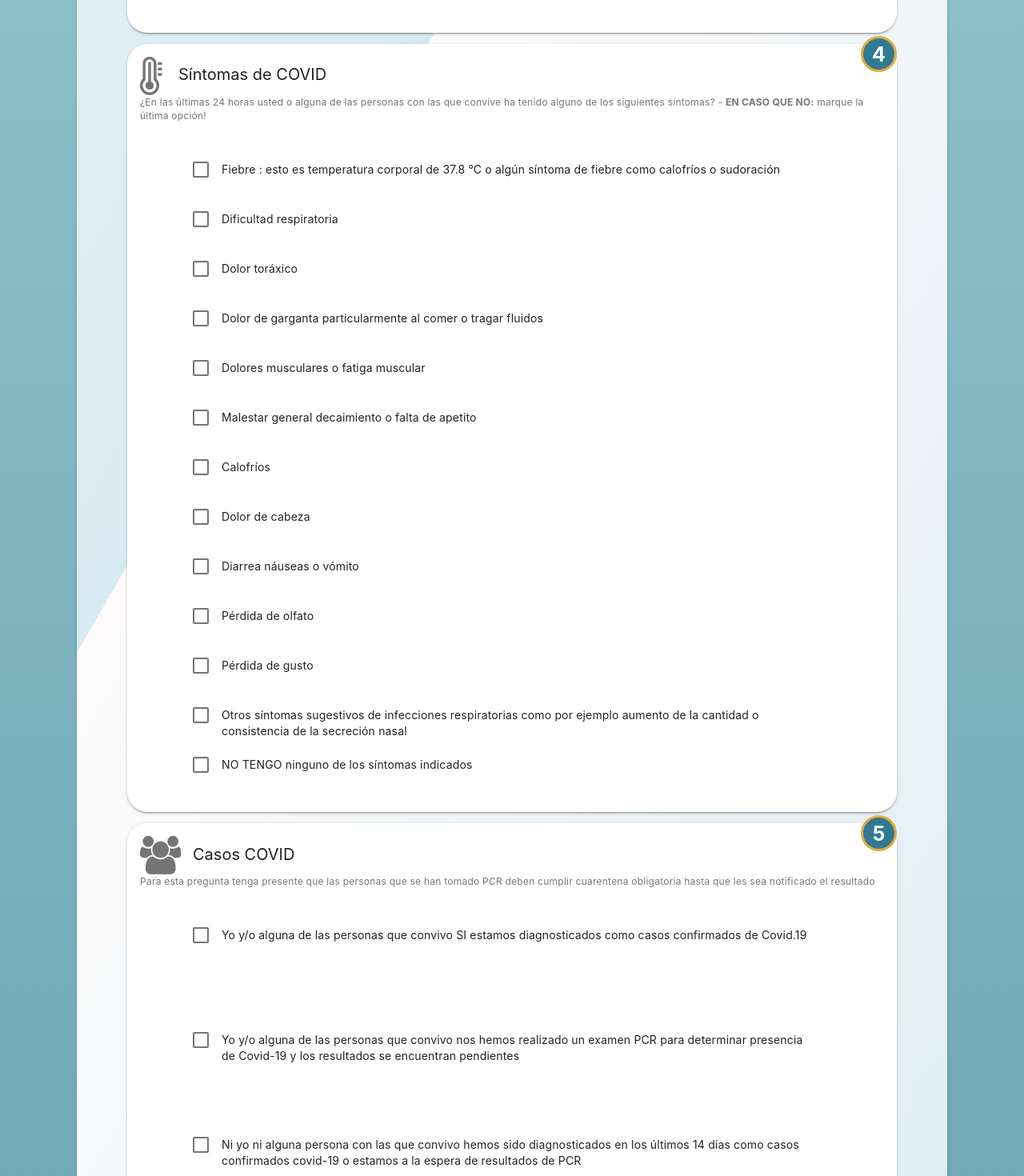
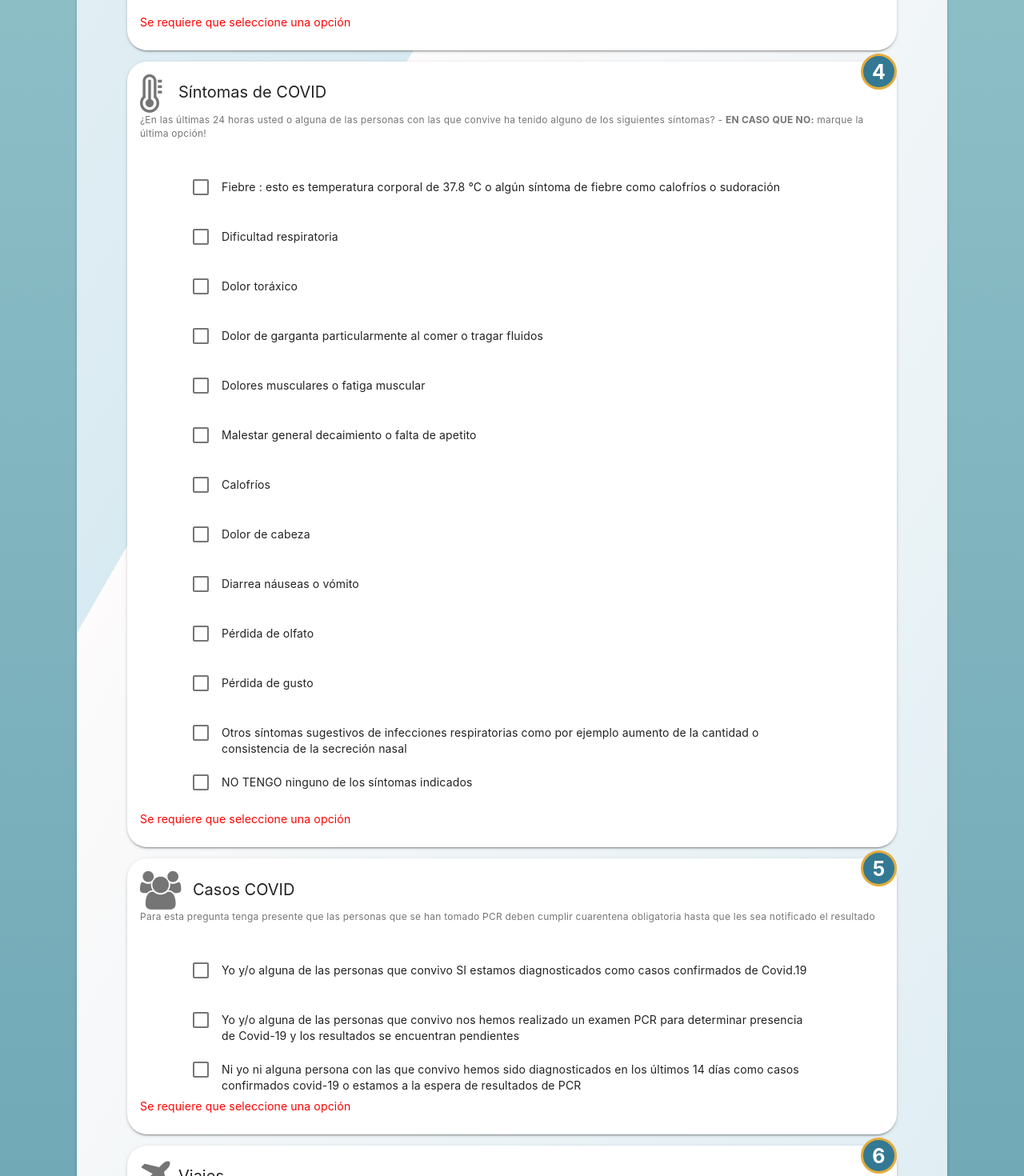
Before and after one commit to cristianrojasn/AMSA_COVID19_form, a Vue app in the folder amsa-form/: page / in a window 1280 px wide. Shown: the part 1680-3150 px from the top of the page at 80% size. Built offline with nearby package versions, Linux system fonts and the light colour scheme; what vuefire would draw is missing.

Commit message:
Validacion segunda página

```diff
--- a/amsa-form/src/components/AMSAform.vue
+++ b/amsa-form/src/components/AMSAform.vue
@@ -71,7 +71,7 @@
             </md-card-header>
             <!--Inicio del contenido de COVID-->
             <md-card-content>
-              <Selpreexistencias @updateDataPreex="updatePreex"/>
+              <Selpreexistencias ref="seccionPreex" @updateDataPreex="updatePreex"/>
             </md-card-content>
             <md-divider></md-divider>
             <md-card-header>
@@ -173,8 +173,8 @@ export default {
           area:null,
           empresa:null,
           vicepresidencia:null,
-          preex:{},
-          sintomas:{},
+          preex:[],
+          sintomas:[],
           casos:null,
           viajes:null,
           radio:null,
@@ -187,7 +187,6 @@ export default {
         this.form[value.campo] = value.data
       },
       updatePreex(value){
-        console.log('Hola')
         this.form[value.campo] = value.data
       },
       sendDataFirebase(){
@@ -205,8 +204,9 @@ export default {
 
       validateUser(){
         //this.$v.$touch()
+        this.$refs.seccionPreex.validar()
         this.$refs.PrimeraPagina.validar()
-        if (!this.$refs.PrimeraPagina.ifVal()) {
+        if (!this.$refs.PrimeraPagina.ifVal() && !this.$refs.seccionPreex.ifVal()) {
           console.log('Datos enviados')
           this.sendDataFirebase()
         }
--- a/amsa-form/src/components/preexistencias.vue
+++ b/amsa-form/src/components/preexistencias.vue
@@ -17,13 +17,23 @@
                     <md-card-content>
                         <div class="md-layout table-selector" style="display:flex; justify-content:center; margin: 0 auto;">
                             <table style="width:100%">
-                                <tr v-for="(opciones,indice) of ArrPreex" :key="opciones">
+                                <tr v-for="(opciones) of ArrPreex" :key="opciones">
                                     <td>
-                                        <md-checkbox @change="updatePreexistencias" v-model="preex[indice]" :value="opciones">{{ opciones }}</md-checkbox>
+                                        <md-checkbox class="md-primary"  @change="preexistencias" v-model="preex" :value="opciones">{{ opciones }}</md-checkbox>
+
+                                    </td>
+                                </tr>
+                                <tr>
+                                    <td>
+                                        <md-checkbox class="md-primary" @change="noPreexistencias" v-model="noPreex" value="NO TENGO ninguna de las condiciones de salud indicadas">NO TENGO ninguna de las condiciones de salud indicadas</md-checkbox>
                                     </td>
                                 </tr>
                             </table>
                         </div>
+                        <span
+                            class="md-error"
+                            v-if="!$v.preexFinal.validarPreex"
+                            >Se requiere que seleccione una opción</span>
                     </md-card-content>
                 </md-card>
             </b-col>
@@ -38,19 +48,30 @@
                             <md-icon class="fa fa-thermometer-full md-size-2x"></md-icon>
                             <span>Síntomas de COVID</span>
                             <p class="md-caption">
-                            ¿En las últimas 24 horas usted o alguna de las personas con las que convive ha tenido alguno de los siguientes síntomas? - <b>EN CASO QUE NO:</b> marque la última opción!</p>
+                            ¿En las últimas 24 horas usted o alguna de las personas con las que convive ha tenido alguno de los siguientes síntomas? - <strong>EN CASO QUE NO:</strong> marque la última opción!</p>
                         </div>
                     </md-card-header>
                     <md-card-content>
                         <div class="md-layout table-selector" style="display:flex; justify-content:center; margin: 0 auto;">
                             <table style="width:100%">
-                                <tr v-for="(itemes,indice) of ArrSintomas" :key="itemes">
-                                    <td style="">
-                                        <md-checkbox @change="updateSintomas" v-model="sintomas[indice]" :value="itemes">{{ itemes }}</md-checkbox>
+                                <tr v-for="(itemes) of ArrSintomas" :key="itemes">
+                                    <td class="celdaSintomas">
+                                        <md-checkbox class="md-primary" @change="conSintomas" v-model="sintomas" :value="itemes">{{ itemes }}</md-checkbox>
+                                    </td>
+                                </tr>
+                                <tr>
+                                    <td>
+                                        <md-checkbox class="md-primary" @change="sinSintomas" v-model="noSintomas" value="NO TENGO ninguno de los síntomas indicados">
+                                            NO TENGO ninguno de los síntomas indicados
+                                        </md-checkbox>
                                     </td>
                                 </tr>
                             </table>
                         </div>
+                        <span
+                            class="md-error"
+                            v-if="!$v.sintomasFinal.validarSintomas"
+                            >Se requiere que seleccione una opción</span>
                     </md-card-content>
                 </md-card>
             </b-col>
@@ -73,12 +94,16 @@
                         <div class="md-layout table-selector" style="display:flex; justify-content:center; margin: 0 auto;">
                             <table style="width:100%">
                                 <tr v-for="(iteracion) of ArrCasos" :key="iteracion">
-                                    <td style="padding-bottom: 70px;">
-                                        <md-checkbox @change="updateCasos" v-model="casos" :value="iteracion">{{ iteracion }}</md-checkbox>
+                                    <td class="celdaCasos">
+                                        <md-checkbox class="md-primary" @change="updateCasos" v-model="casos" :value="iteracion">{{ iteracion }}</md-checkbox>
                                     </td>
                                 </tr>
                             </table>
                         </div>
+                            <span
+                            class="md-error"
+                            v-if="!$v.casos.required"
+                            >Se requiere que seleccione una opción</span>
                     </md-card-content>
                 </md-card>
             </b-col>
@@ -93,7 +118,7 @@
                             <md-icon class="fa fa-plane md-size-2x"></md-icon>
                             <span>Viajes</span>
                             <p class="md-caption">
-                            Si no se identifica con alguno de los puntos, omita la pregunta - <b>EN CASO QUE NO</b>: marque la última opción!
+                            Si no se identifica con alguno de los puntos, omita la pregunta - <strong>EN CASO QUE NO</strong>: marque la última opción!
                             </p>
                         </div>
                     </md-card-header>
@@ -102,13 +127,17 @@
                             <table style="width:100%">
                                 <tr v-for="(items) of ArrViajes" :key="items.dato">
                                     <td :style="items.estilo">
-                                        <md-checkbox @change="updateViajes" v-model="viajes" :value="items.dato">
+                                        <md-checkbox class="md-primary" @change="updateViajes" v-model="viajes" :value="items.dato">
                                         <span>{{ items.dato }}</span>
                                         </md-checkbox>
                                     </td>
                                 </tr>
                             </table>
                         </div>
+                            <span
+                            class="md-error"
+                            v-if="!$v.viajes.required && viajes == null"
+                            >Se requiere que seleccione una opción</span>
                     </md-card-content>
                 </md-card>
             </b-col>
@@ -158,6 +187,10 @@
                             <md-radio @change="updateContacto" v-model="radio" value="Si">Sí</md-radio>
                             <md-radio @change="updateContacto" v-model="radio" value="No">No</md-radio>
                         </div>
+                        <span
+                            class="md-error"
+                            v-if="!$v.radio.required"
+                            >Se requiere que seleccione una opción</span>
                     </md-card-content>
                 </md-card>
             </b-col>
@@ -181,9 +214,13 @@
                     </md-card-header>
                     <md-card-content>
                         <div>
-                            <md-radio @change="updateSalud" v-model="salud" value="Si2">Sí</md-radio>
-                            <md-radio @change="updateSalud" v-model="salud" value="No2">No</md-radio>
+                            <md-radio @change="updateSalud" v-model="salud" value="Si">Sí</md-radio>
+                            <md-radio @change="updateSalud" v-model="salud" value="No">No</md-radio>
                         </div>
+                        <span
+                            class="md-error"
+                            v-if="!$v.salud.required"
+                            >Se requiere que seleccione una opción</span>
                     </md-card-content>
                 </md-card>
             </b-col>
@@ -194,6 +231,24 @@
 <script>
 
 import {ArrPreex,ArrSintomas,ArrCasos,ArrViajes} from '../variables.js'
+import { required } from 'vuelidate/lib/validators'
+
+//Custom validations
+const validarPreex = (value) => {
+    if(value.length == 0){
+        return false
+    }else {
+        return true
+    }
+}
+const validarSintomas = (value) => {
+    if(value.length == 0){
+        return false
+    }else {
+        return true
+    }
+}
+
 
 export default {
     name: "Selpreexistencias",
@@ -203,12 +258,36 @@ export default {
             ArrSintomas,
             ArrCasos,
             ArrViajes,
-            preex:{},
-            sintomas:{},
+            noPreex: null,
+            preex:[],
+            preexFinal: [],
+            noSintomas: null,
+            sintomas:[],
+            sintomasFinal: [],
             casos:null,
             viajes:null,
             radio:null,
             salud:null,
+        }
+    },
+    validations: {
+        preexFinal: {
+            validarPreex
+        },
+        sintomasFinal: {
+            validarSintomas
+        },
+        casos: {
+            required
+        },
+        viajes: {
+            required
+        },
+        radio: {
+            required
+        },
+        salud: {
+            required
         }
     },
     methods: {
@@ -218,11 +297,11 @@ export default {
         return require('../assets/AMSA-logo.png')
         }
         */
-        updatePreexistencias(){
-            this.$emit('updateDataPreex', {data: this.preex, campo: "preex"})
+        updatePreexistencias(datos){
+            this.$emit('updateDataPreex', {data: datos, campo: "preex"})
         },
-        updateSintomas(){
-            this.$emit('updateDataPreex', {data: this.sintomas, campo: "sintomas"})
+        updateSintomas(datos){
+            this.$emit('updateDataPreex', {data: datos, campo: "sintomas"})
         },
         updateCasos(){
             this.$emit('updateDataPreex', {data: this.casos, campo: "casos"})
@@ -236,6 +315,38 @@ export default {
         updateSalud(){
             this.$emit('updateDataPreex', {data: this.salud, campo: "salud"})
         },
+        preexistencias(){
+            this.noPreex = null
+            this.preexFinal = this.preex
+            this.updatePreexistencias(this.preexFinal)
+        },
+        noPreexistencias(){
+            this.preex = []
+            this.preexFinal = [this.noPreex]
+            if(this.preexFinal.includes(null)){
+                this.preexFinal = []
+            }
+            this.updatePreexistencias(this.preexFinal)
+        },
+        conSintomas(){
+            this.noSintomas = null
+            this.sintomasFinal = this.sintomas
+            this.updateSintomas(this.sintomasFinal)
+        },
+        sinSintomas(){
+            this.sintomas = []
+            this.sintomasFinal = [this.noSintomas]
+            if(this.sintomasFinal.includes(null)){
+                this.sintomasFinal = []
+            }
+            this.updateSintomas(this.sintomasFinal)
+        },
+        validar(){
+            this.$v.$touch()
+        },
+        ifVal(){
+            return this.$v.$invalid
+        }
     },
 }
 </script>
@@ -303,5 +414,11 @@ tr, td {
     .col-md-6, .col-12 {
         padding: 0 !important;
     }
+    .celdaSintomas {
+        padding-bottom: 24px;
+    }
+    .celdaCasos {
+        padding-bottom: 55px;
+    }
 }
 </style>
--- a/amsa-form/src/variables.js
+++ b/amsa-form/src/variables.js
@@ -12,13 +12,13 @@ const cargos = ['Abogado','Analista','Asistente','Administrador','Coordinador','
 
 const turnos = ['7x7','4x3','5x2','Otro']
 
-const ArrPreex = ['Embarazo','Hipertensión arterial','Diabetes','Enfermedad respiratoria crónica (asma / silicosis / EPOC)','Tratamiento para cáncer','NO TENGO ninguna de las condiciones de salud indicadas']
+const ArrPreex = ['Embarazo','Hipertensión arterial','Diabetes','Enfermedad respiratoria crónica (asma / silicosis / EPOC)','Tratamiento para cáncer']//,'NO TENGO ninguna de las condiciones de salud indicadas']
 
-const ArrSintomas = ['Fiebre : esto es temperatura corporal de 37.8 °C o algún síntoma de fiebre como calofríos o sudoración','Dificultad respiratoria','Dolor toráxico','Dolor de garganta particularmente al comer o tragar fluidos','Dolores musculares o fatiga muscular','Malestar general decaimiento o falta de apetito','Calofríos','Dolor de cabeza','Diarrea náuseas o vómito','Pérdida de olfato','Pérdida de gusto','Otros síntomas sugestivos de infecciones respiratorias como por ejemplo aumento de la cantidad o consistencia de la secreción nasal','NO TENGO ninguno de los síntomas indicados']
+const ArrSintomas = ['Fiebre : esto es temperatura corporal de 37.8 °C o algún síntoma de fiebre como calofríos o sudoración','Dificultad respiratoria','Dolor toráxico','Dolor de garganta particularmente al comer o tragar fluidos','Dolores musculares o fatiga muscular','Malestar general decaimiento o falta de apetito','Calofríos','Dolor de cabeza','Diarrea náuseas o vómito','Pérdida de olfato','Pérdida de gusto','Otros síntomas sugestivos de infecciones respiratorias como por ejemplo aumento de la cantidad o consistencia de la secreción nasal']//,'NO TENGO ninguno de los síntomas indicados']
 
 const ArrCasos = ['Yo y/o alguna de las personas que convivo SI estamos diagnosticados como casos confirmados de Covid.19','Yo y/o alguna de las personas que convivo nos hemos realizado un examen PCR para determinar presencia de Covid-19 y los resultados se encuentran pendientes','Ni yo ni alguna persona con las que convivo hemos sido diagnosticados en los últimos 14 días como casos confirmados covid-19 o estamos a la espera de resultados de PCR']
 
-const ArrViajes = [{dato: `SI he viajado al extranjero en los últimos 15 días pero no completé la cuarentena obligatoria de 14 días señalada por la normativa vigente`, estilo: "padding-bottom: 70px"},{dato: 'Si he viajado al extranjero en los últimos 15 días y completé la cuarentena de 14 días', estilo: "padding-bottom: 40px"},{dato: 'NO CUMPLO con ninguna de las situaciones indicadas', estilo: ""}]
+const ArrViajes = [{dato: `SI he viajado al extranjero en los últimos 15 días pero no completé la cuarentena obligatoria de 14 días señalada por la normativa vigente`, estilo: "padding-bottom: 63px"},{dato: 'Si he viajado al extranjero en los últimos 15 días y completé la cuarentena de 14 días', estilo: "padding-bottom: 40px"},{dato: 'NO CUMPLO con ninguna de las situaciones indicadas', estilo: ""}]
 
 export{
     empresas,
```
